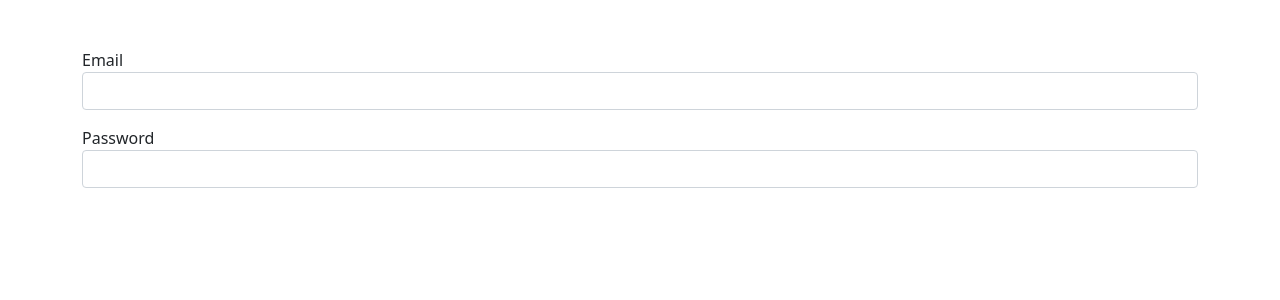
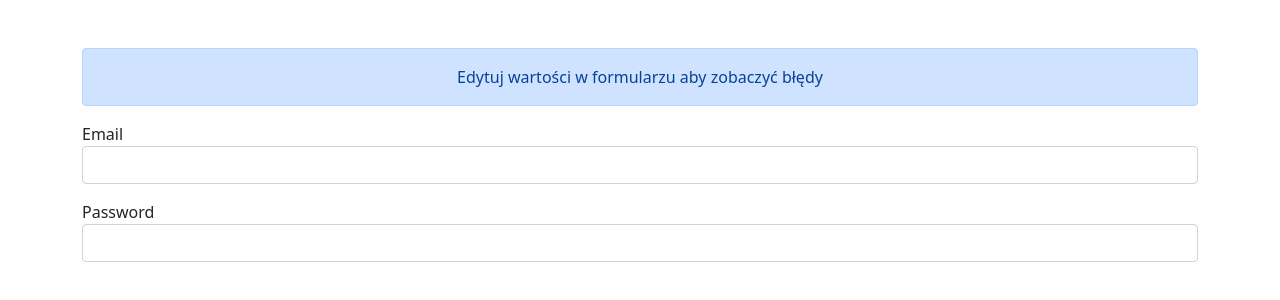
Before and after one commit to 86269A515EBC4D40B210A4371EFFA8B1/3d8c41e04180493eb7b8d6ab91b99ec9, an Angular app: page / in a window 1280 px wide. Shown: the top 300 px of the page. Built offline with nearby package versions, Linux system fonts and the light colour scheme.

Commit message:
Show alert

```diff
--- a/src/app/app.component.html
+++ b/src/app/app.component.html
@@ -1,4 +1,6 @@
 <div class="container mt-5">
+  <div class="alert alert-primary text-center" role="alert">Edytuj wartości w formularzu aby zobaczyć błędy</div>
+
   <form [formGroup]="form">
     <div class="mb-3">
       <label for="email">Email</label>
```
